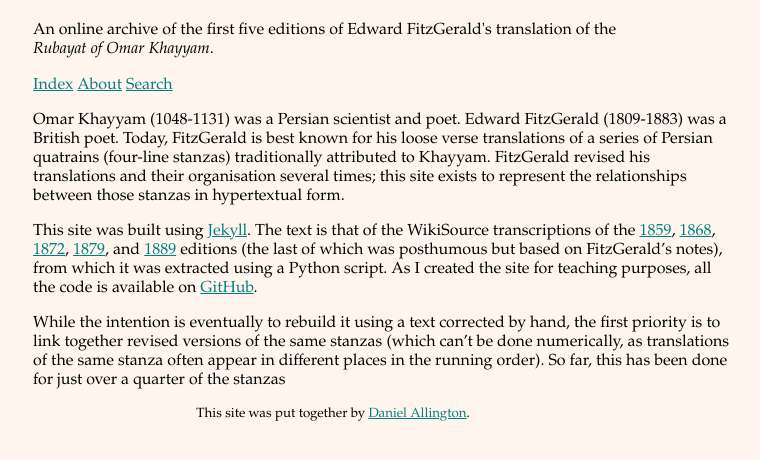
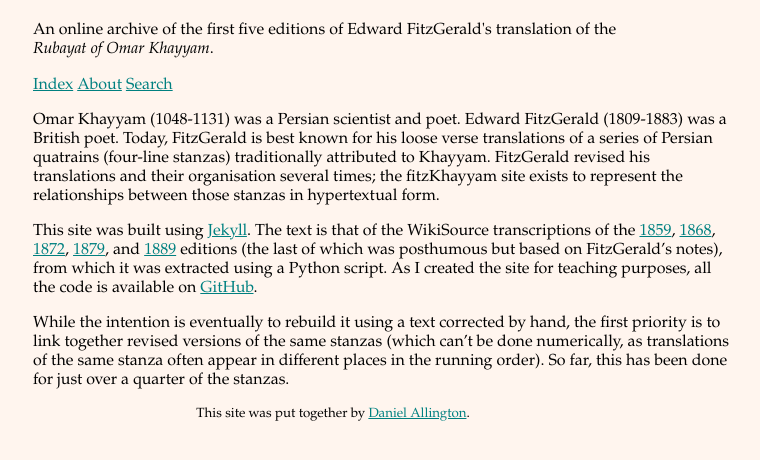
Before and after one commit to daniel-allington/fitzKhayyam, a Jekyll site: the page built from about.md, in a window 1280 px wide. Shown: the top 460 px of the page, without its empty margins (257-1017 px from the left). Built offline with Jekyll 4.4.1, drawn with Linux system fonts in a browser that asks for light colours.

Commit message:
Minor edits

```diff
--- a/about.md
+++ b/about.md
@@ -4,8 +4,8 @@ title: About
 permalink: /about/
 ---
 
-Omar Khayyam (1048-1131) was a Persian scientist and poet. Edward FitzGerald (1809-1883) was a British poet. Today, FitzGerald is best known for his loose verse translations of a series of Persian quatrains (four-line stanzas) traditionally attributed to Khayyam. FitzGerald revised his translations and their organisation several times; this site exists to represent the relationships between those stanzas in hypertextual form.
+Omar Khayyam (1048-1131) was a Persian scientist and poet. Edward FitzGerald (1809-1883) was a British poet. Today, FitzGerald is best known for his loose verse translations of a series of Persian quatrains (four-line stanzas) traditionally attributed to Khayyam. FitzGerald revised his translations and their organisation several times; the fitzKhayyam site exists to represent the relationships between those stanzas in hypertextual form.
 
 This site was built using [Jekyll](https://github.com/jekyll). The text is that of the WikiSource transcriptions of the [1859](https://en.wikisource.org/wiki/The_Rubaiyat_of_Omar_Khayyam_(tr._Fitzgerald,_1st_edition)/The_Rubaiyat_of_Omar_Khayyam), [1868](https://en.wikisource.org/wiki/The_Rubaiyat_of_Omar_Khayyam_(tr._Fitzgerald,_2nd_edition)), [1872](https://en.wikisource.org/wiki/The_Rubaiyat_of_Omar_Khayyam_(tr._Fitzgerald,_3rd_edition)), [1879](https://en.wikisource.org/wiki/The_Rubaiyat_of_Omar_Khayyam_(tr._Fitzgerald,_4th_edition)), and  [1889](https://en.wikisource.org/wiki/The_Rubaiyat_of_Omar_Khayyam_(tr._Fitzgerald,_5th_edition)) editions (the last of which was posthumous but based on FitzGerald's notes), from which it was extracted using a Python script. As I created the site for teaching purposes, all the code is available on [GitHub](https://github.com/daniel-allington/fitzKhayyam).
 
-While the intention is eventually to rebuild it using a text corrected by hand, the first priority is to link together revised versions of the same stanzas (which can't be done numerically, as translations of the same stanza often appear in different places in the running order). So far, this has been done for just over a quarter of the stanzas
+While the intention is eventually to rebuild it using a text corrected by hand, the first priority is to link together revised versions of the same stanzas (which can't be done numerically, as translations of the same stanza often appear in different places in the running order). So far, this has been done for just over a quarter of the stanzas.
```
